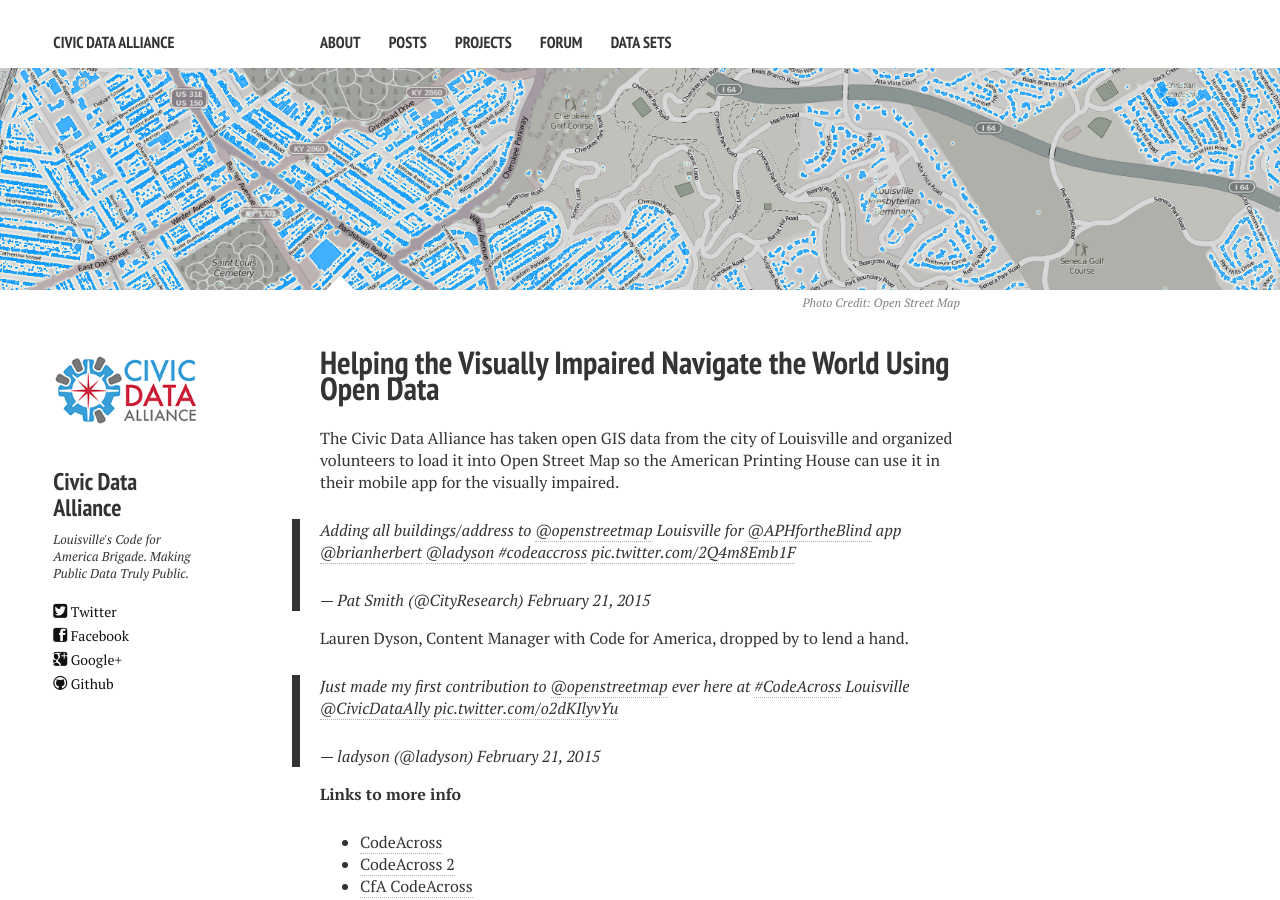
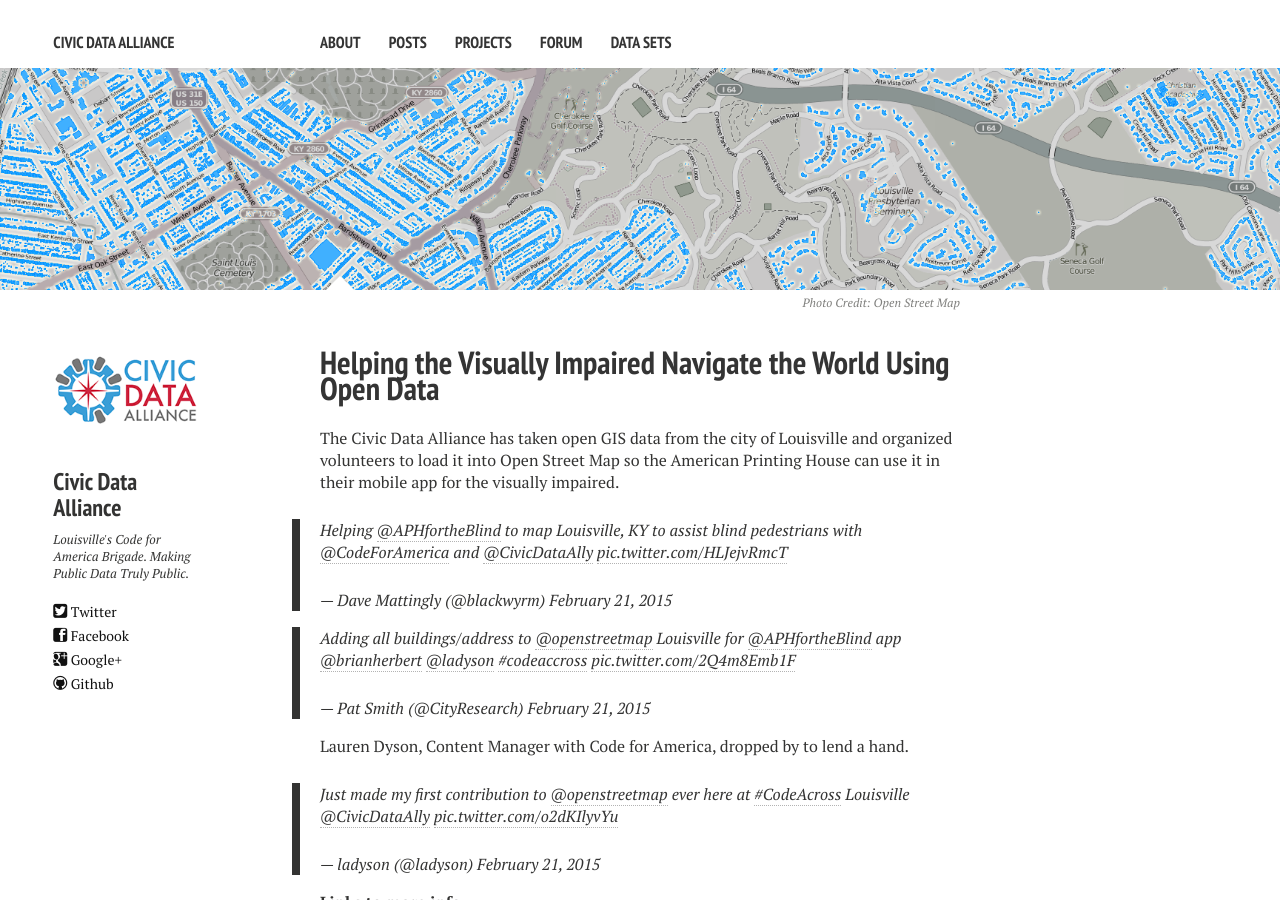
Before and after one commit to reydelleon/civicdata.github.io, a Jekyll site: the page built from _posts/2015-03-04-gis-open-data-american-printing-house-open-street-map.md, in a window 1280 px wide and 900 px high. Built offline with Jekyll 4.4.1, drawn with Linux system fonts in a browser that asks for light colours; nearby versions of some CDN libraries; comment, search, counter and statistics services are not loaded.

Commit message:
Update 2015-03-04-gis-open-data-american-printing-house-open-street-map.md

```diff
--- a/_posts/2015-03-04-gis-open-data-american-printing-house-open-street-map.md
+++ b/_posts/2015-03-04-gis-open-data-american-printing-house-open-street-map.md
@@ -12,6 +12,10 @@ image:
 ---
 
 The Civic Data Alliance has taken open GIS data from the city of Louisville and organized volunteers to load it into Open Street Map so the American Printing House can use it in their mobile app for the visually impaired.
+
+<blockquote class="twitter-tweet" lang="en"><p>Helping <a href="https://twitter.com/APHfortheBlind">@APHfortheBlind</a> to map Louisville, KY to assist blind pedestrians with <a href="https://twitter.com/codeforamerica">@CodeForAmerica</a> and <a href="https://twitter.com/CivicDataAlly">@CivicDataAlly</a> <a href="http://t.co/HLJejvRmcT">pic.twitter.com/HLJejvRmcT</a></p>&mdash; Dave Mattingly (@blackwyrm) <a href="https://twitter.com/blackwyrm/status/569187903739441152">February 21, 2015</a></blockquote>
+<script async src="//platform.twitter.com/widgets.js" charset="utf-8"></script>
+
 
 <blockquote class="twitter-tweet" lang="en"><p>Adding all buildings/address to <a href="https://twitter.com/openstreetmap">@openstreetmap</a> Louisville for <a href="https://twitter.com/APHfortheBlind">@APHfortheBlind</a> app <a href="https://twitter.com/brianherbert">@brianherbert</a> <a href="https://twitter.com/ladyson">@ladyson</a> <a href="https://twitter.com/hashtag/codeaccross?src=hash">#codeaccross</a> <a href="http://t.co/2Q4m8Emb1F">pic.twitter.com/2Q4m8Emb1F</a></p>&mdash; Pat Smith (@CityResearch) <a href="https://twitter.com/CityResearch/status/569215416767115265">February 21, 2015</a></blockquote>
 <script async src="//platform.twitter.com/widgets.js" charset="utf-8"></script>
```
